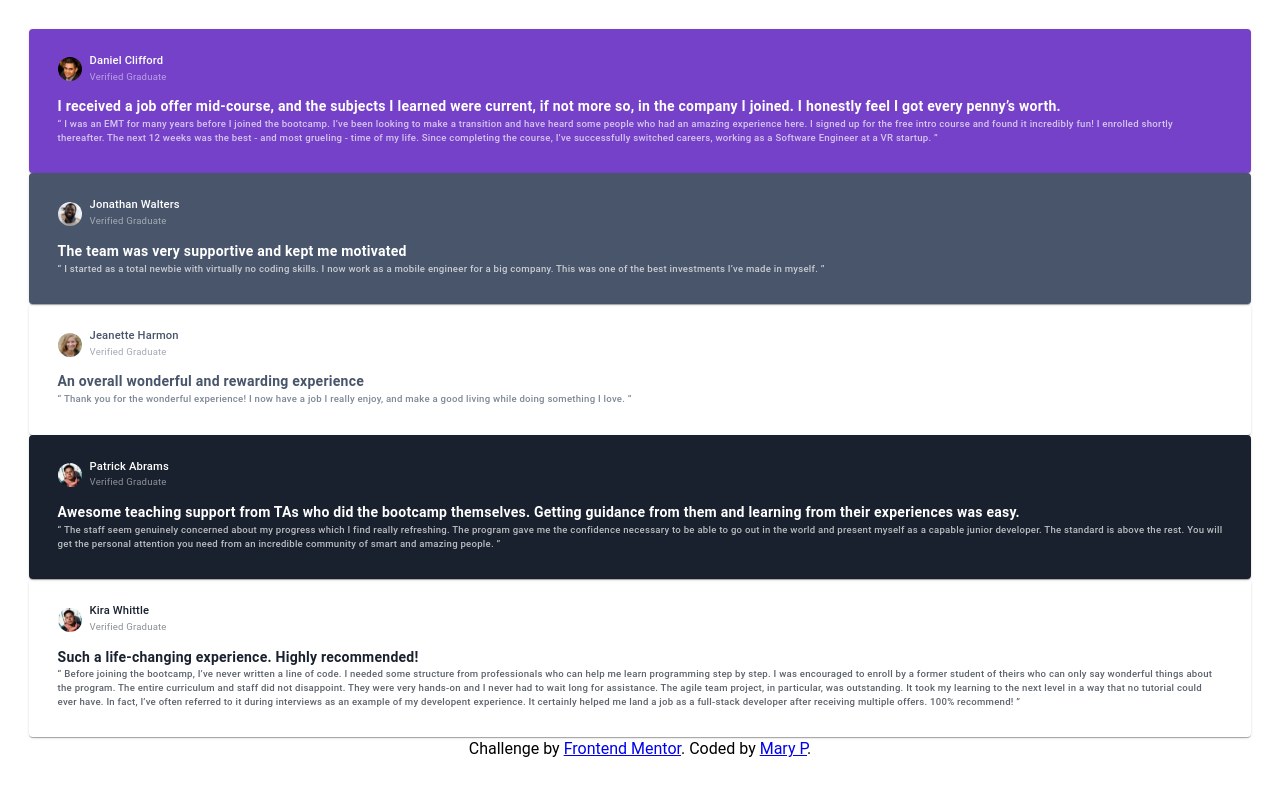
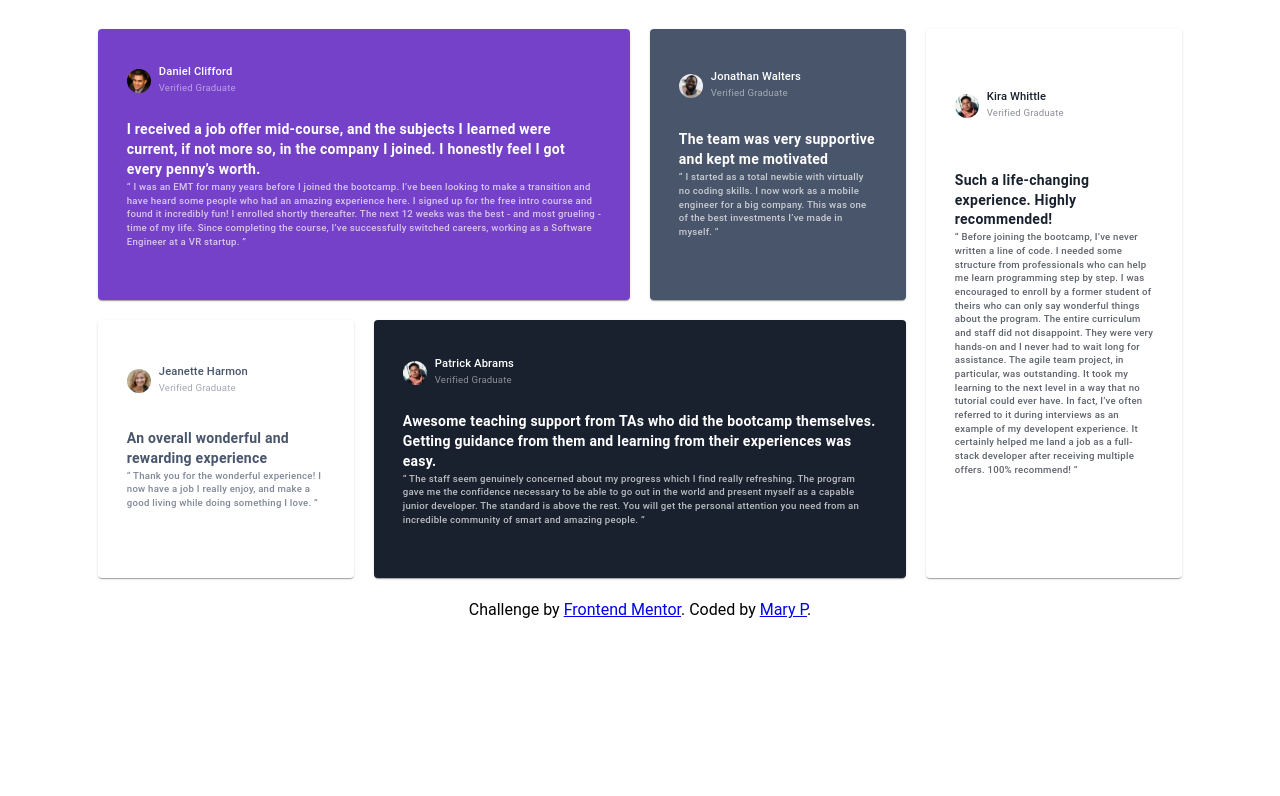
Before and after one commit to Mary2021/testimonials-grid-section, a Vue app: page / in a window 1280 px wide. Shown: the top 796 px of the page. Built offline with nearby package versions, Linux system fonts and the light colour scheme.

Commit message:
fix desktop grid layout

```diff
--- a/src/components/HelloWorld.vue
+++ b/src/components/HelloWorld.vue
@@ -148,40 +148,55 @@ p {
 }
 
 @media (min-width:962px) {
+  .v-application {
+    display: grid;
+    justify-content: center;
+
+  }
+  .v-application__wrap {
+    flex-wrap: wrap;
+    align-content: center;
+  }
+  .v-main {
+    display: grid;
+    grid-template-columns: repeat(4, 20vw);
+    gap: 20px;
+    max-height: 80%;
+  }
+
   .v-card {
-  padding: 0.8rem !important;
-  margin-block-end: 0%;
-}
-
-  main {
-    display: grid;
-    grid-template-columns: repeat(4, 22vw);
-    gap: 20px
+    padding: 0.8rem !important;
+    margin-block-end: 0%;
   }
 
   .v-card.daniel {
-  grid-column-start: 1;
-  grid-column-end: 3;
+    display: grid;
+    grid-column-start: 1;
+    grid-column-end: 3;
   }
 
   .v-card.jonathan {
+    display: grid;
     grid-column-start: 3;
     grid-column-end: 4;
   }
 
   .v-card.jeanette {
+    display: grid;
     grid-row-start: 2;
     grid-column-start: 1;
     grid-column-end: 2;
   }
 
   .v-card.patrick {
+    display: grid;
     grid-row-start: 2;
     grid-column-start: 2;
     grid-column-end: 4;
   }
 
   .v-card.kira {
+    display: grid;
     grid-row-start: 1;
     grid-row-end: 3;
     grid-column-start: 4;
--- a/src/styles/settings.scss
+++ b/src/styles/settings.scss
@@ -10,4 +10,5 @@
   $application-background: hsl(210, 46%, 95%),
   $application-color: hsl(217, 19%, 35%),
   $card-background: hsl(0, 0%, 100%),
+  // $card-text-font-size: 13px
 );
```
Also changed, not shown: vite.config.mts, 1 other file (tests, documents, lock files or other folders).
